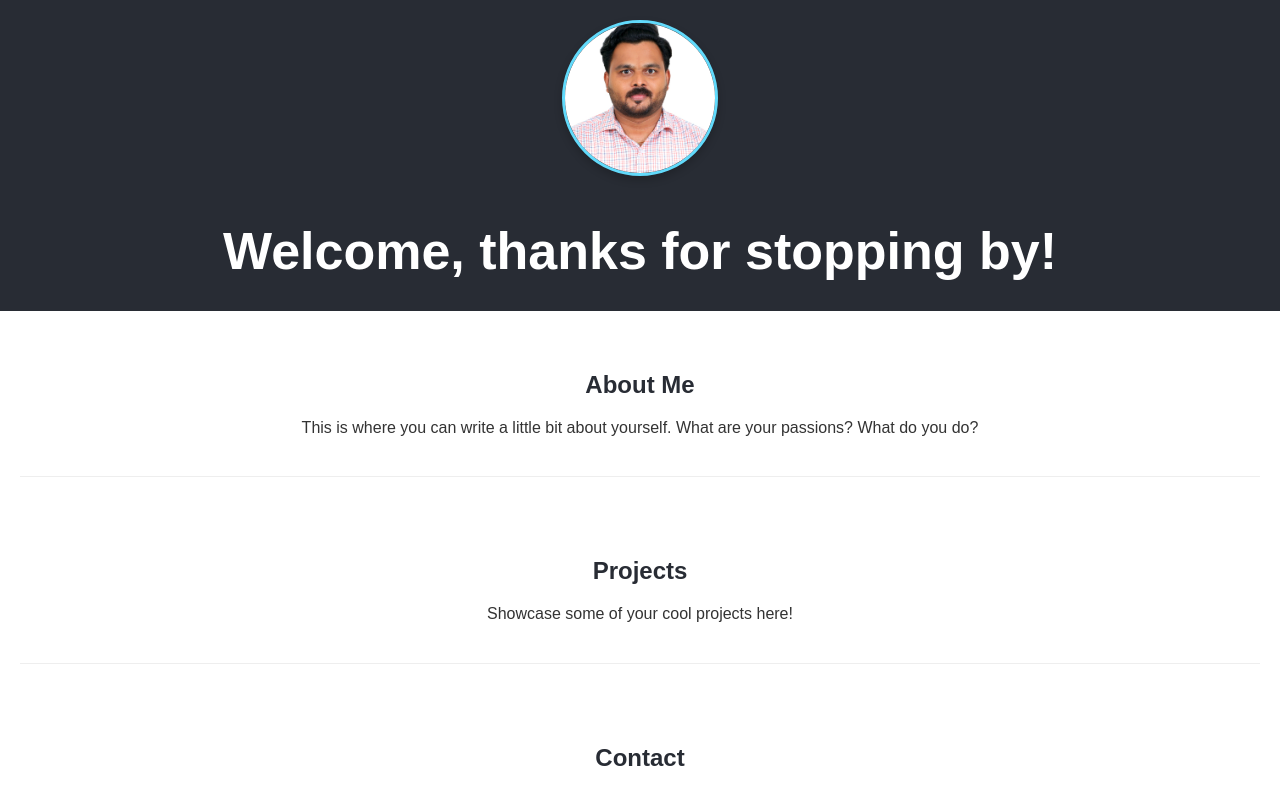
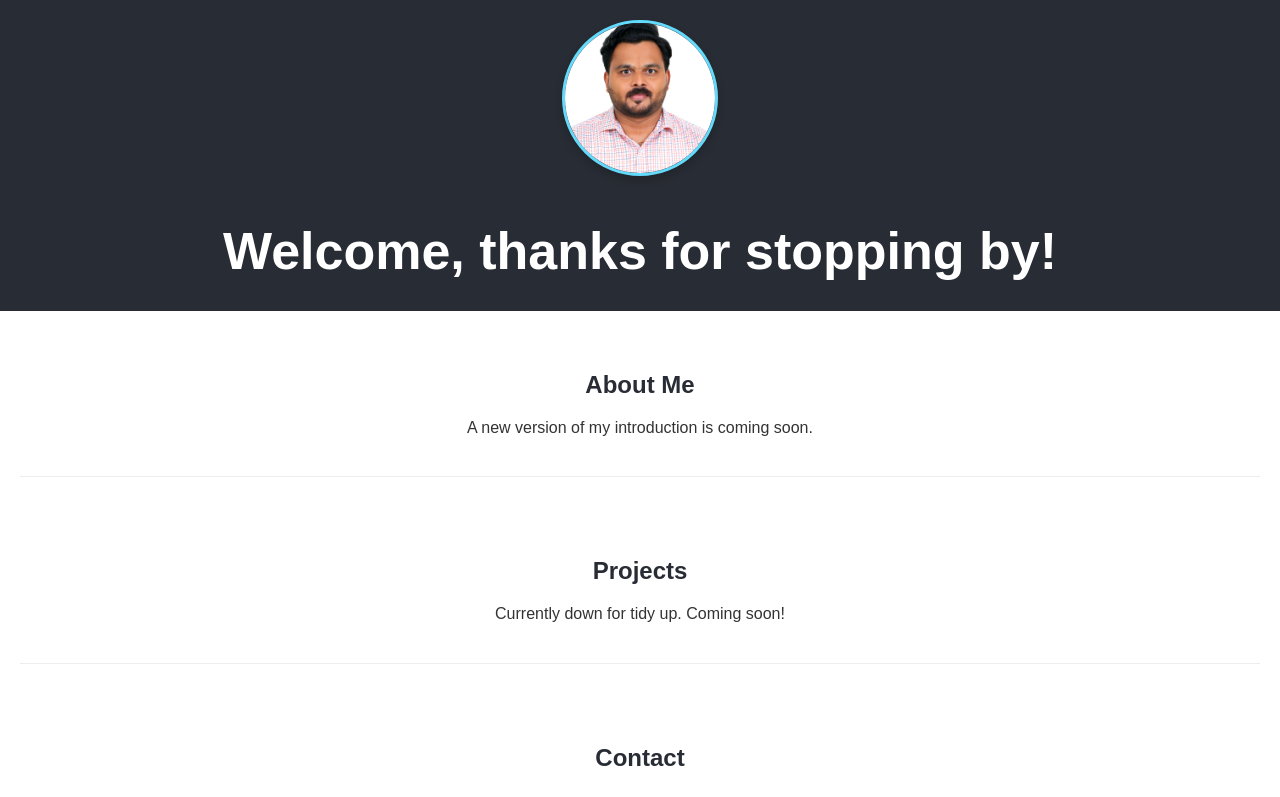
Before and after one commit to krushnatkhawale/krushnatkhawale.github.io, a React (Create React App) app: page / in a window 1280 px wide. Shown: the top 797 px of the page. Built offline with nearby package versions, Linux system fonts and the light colour scheme.

Commit message:
Place holder text updates

```diff
--- a/src/App.js
+++ b/src/App.js
@@ -17,14 +17,13 @@ function App() {
         <section>
           <h2>About Me</h2>
           <p>
-            This is where you can write a little bit about yourself.
-            What are your passions? What do you do?
+            A new version of my introduction is coming soon.
           </p>
         </section>
         <section>
           <h2>Projects</h2>
           <p>
-            Showcase some of your cool projects here!
+            Currently down for tidy up. Coming soon!
           </p>
           {/* You can add more project details later */}
         </section>
```
